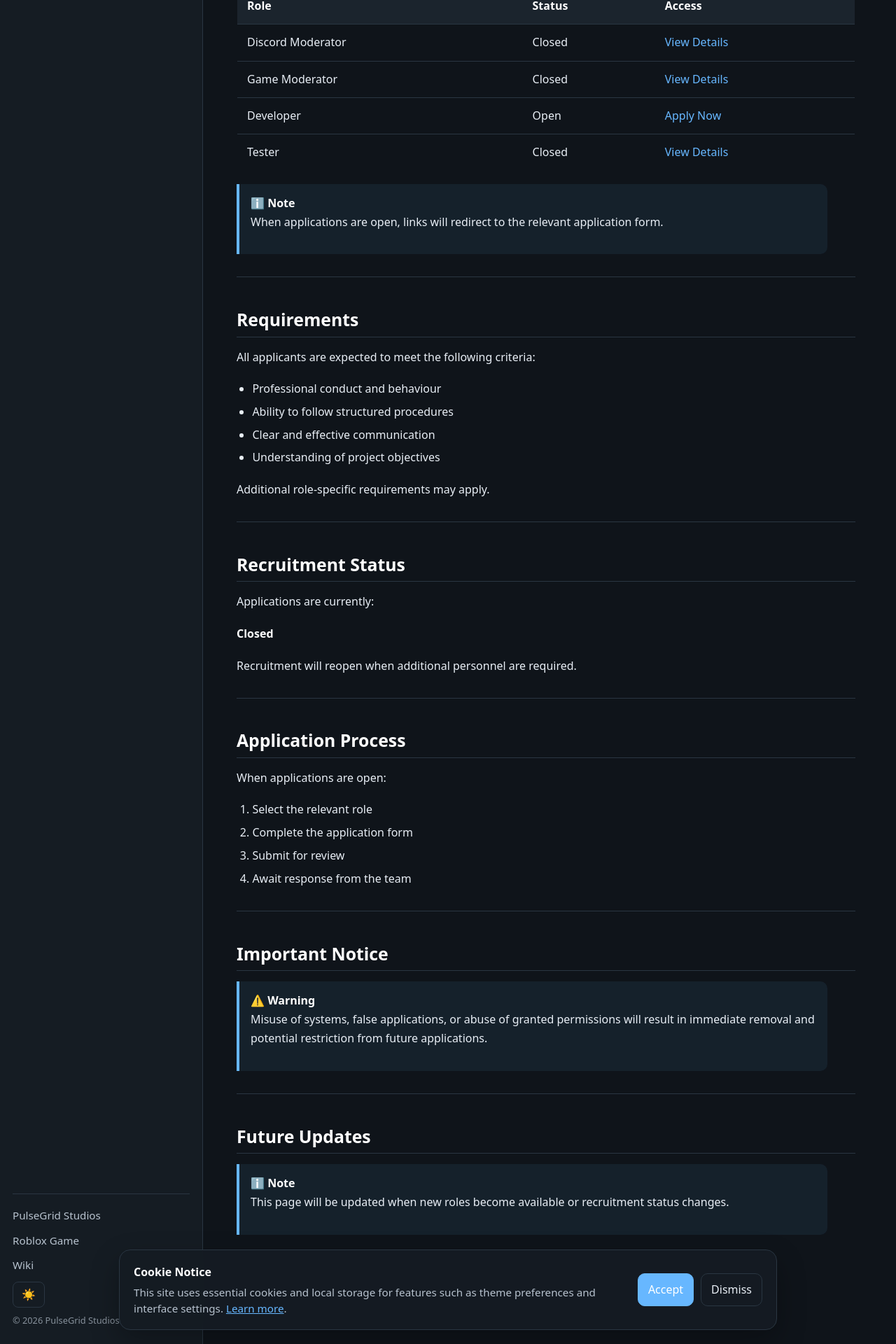
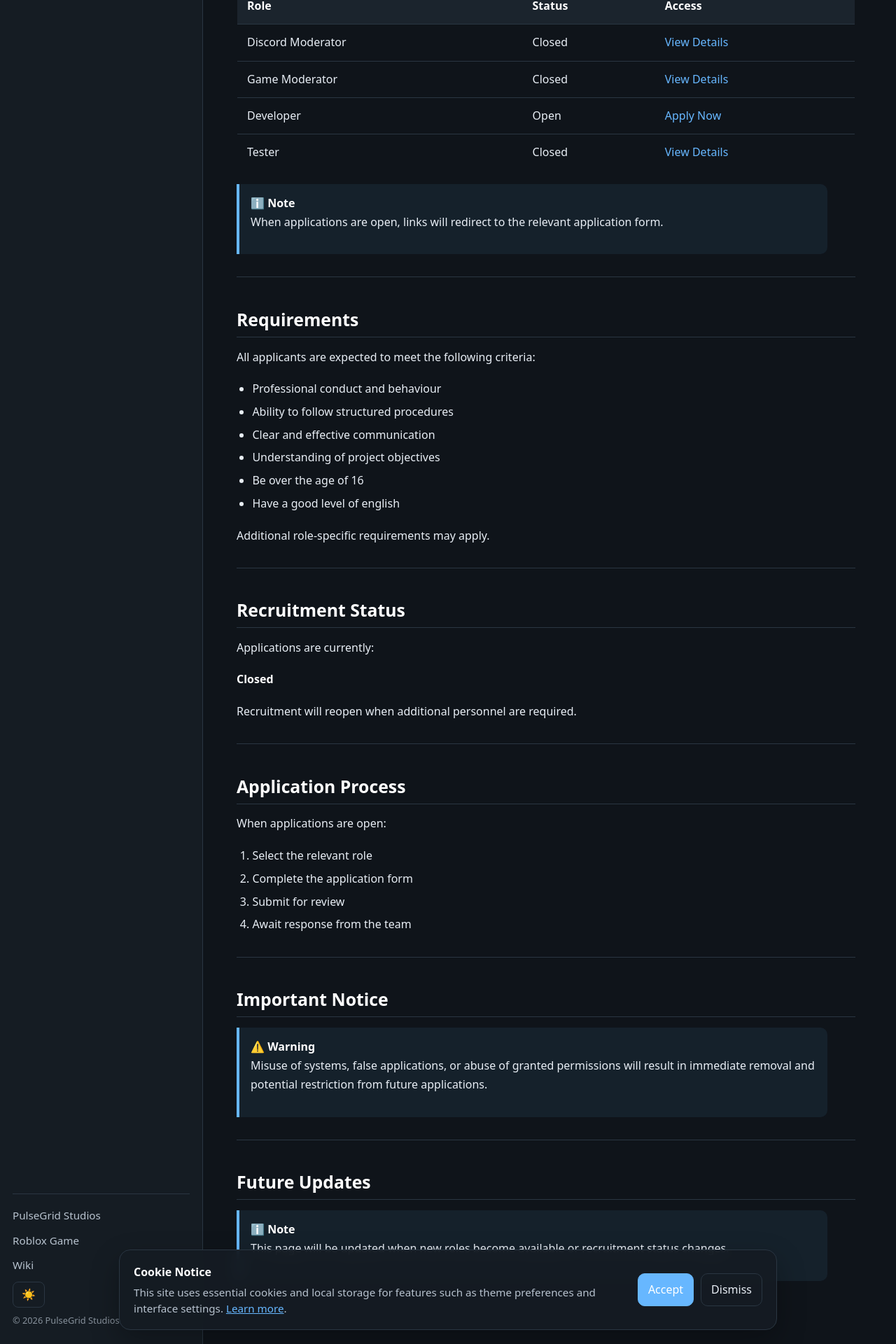
Before and after one commit to Pulsegridstudios/hub, a Jekyll site: the page built from pages/application.md, in a window 1280 px wide. Shown: the part 1278-3198 px from the top of the page at 70% size. Built offline with Jekyll 4.4.1, drawn with Linux system fonts in a browser that asks for light colours.

Commit message:
update to aplicant process

```diff
--- a/pages/application.md
+++ b/pages/application.md
@@ -58,6 +58,8 @@ All applicants are expected to meet the following criteria:
 - Ability to follow structured procedures
 - Clear and effective communication
 - Understanding of project objectives
+- Be over the age of 16
+- Have a good level of english
 
 Additional role-specific requirements may apply.
 
```
